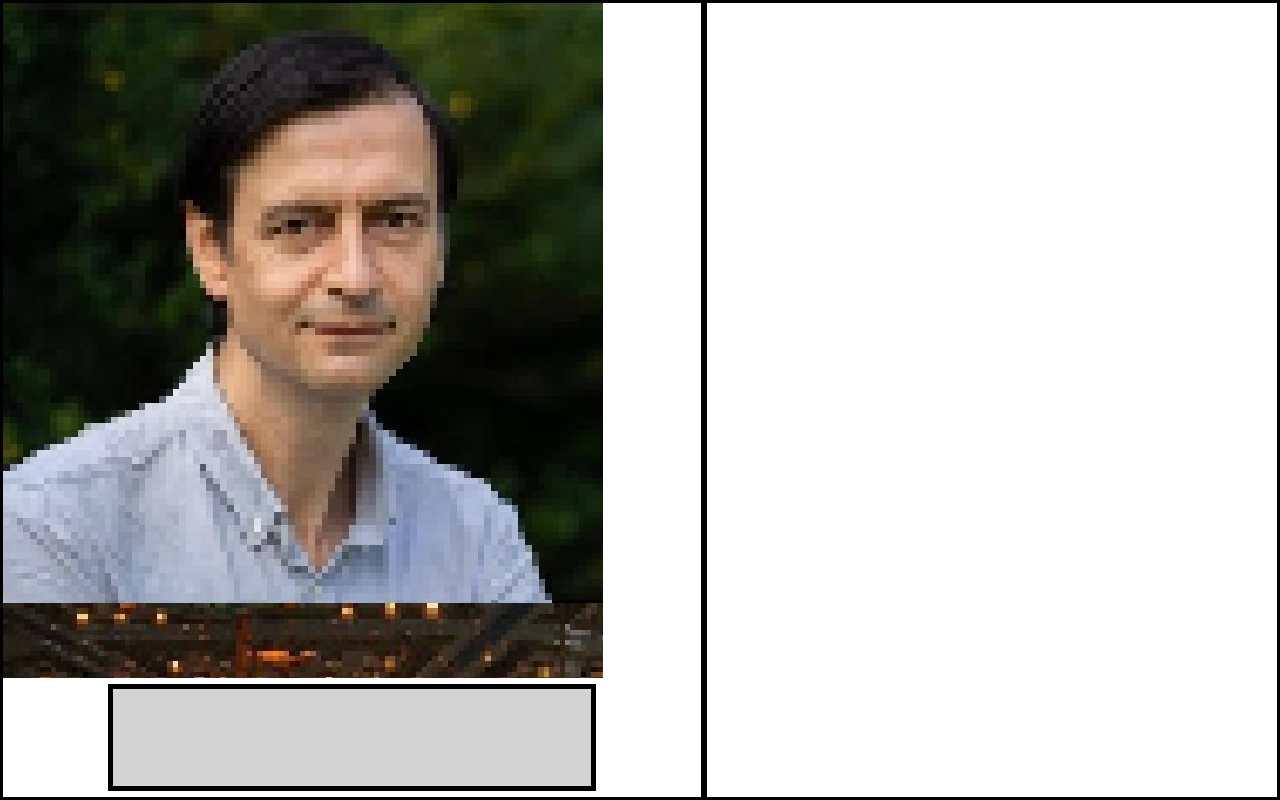
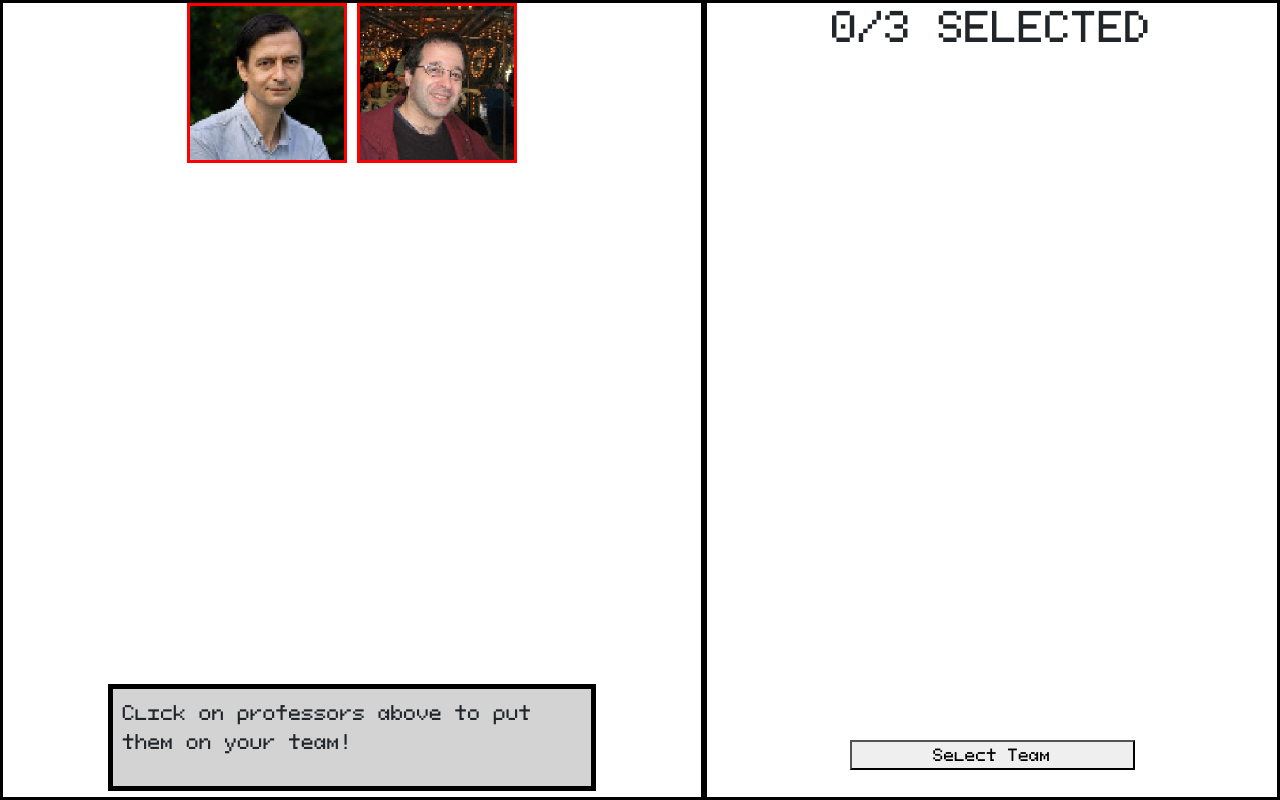
Before and after one commit to Pndablob/UMassShowdown, a React (Create React App) app: page /teamSelect in a window 1280 px wide. Built offline with nearby package versions, Linux system fonts and the light colour scheme.

Commit message:
team selector

```diff
--- a/src/BattleScreen/BattleScreen.tsx
+++ b/src/BattleScreen/BattleScreen.tsx
@@ -22,6 +22,8 @@ export interface BattleInitArgs {
 function BattleScreen({globalState, setGlobalState}: BattleScreenArgs) {
   const location: Location = useLocation();
   const state: BattleInitArgs = location.state;
+  console.log(state);
+
 
   const dialogue = useRef(new Dialogue());
 
@@ -38,7 +40,7 @@ function BattleScreen({globalState, setGlobalState}: BattleScreenArgs) {
         </div>
       </div>
       <div className={styles['message-container']}>
-        <MessageBox />
+        <MessageBox>SAMPLE TEXT</MessageBox>
       </div>
     </div>
   );
--- a/src/MessageBox/MessageBox.module.css
+++ b/src/MessageBox/MessageBox.module.css
@@ -7,4 +7,7 @@
   border-style: solid;
   background-color: lightgray;
   margin: 0 auto;
+  font-family: PixeloidMono;
+  padding: 10px;
+  font-size: 1.2rem;
 }
--- a/src/MessageBox/MessageBox.tsx
+++ b/src/MessageBox/MessageBox.tsx
@@ -1,9 +1,10 @@
-import React from 'react';
+import React, { ReactNode } from 'react';
 import styles from './MessageBox.module.css';
 
-function MessageBox() {
+function MessageBox({children}: {children: ReactNode}) {
   return (
     <div className={styles['message-box']}>
+      <p>{children}</p>
     </div>
   );
 }
--- /dev/null
+++ b/src/TeamSelectScreen/Profile.module.css
@@ -0,0 +1,22 @@
+.container {
+  width: 10rem;
+  height: 10rem;
+  border-style: solid;
+  border-color: red;
+  cursor: pointer;
+}
+
+.container:hover{
+  opacity: 0.8;
+}
+
+.disabled-container {
+  width: 10rem;
+  height: 10rem;
+  border-style: solid;
+  border-color: black;
+}
+
+.image {
+  width: 100%;
+}
--- a/src/TeamSelectScreen/Profile.tsx
+++ b/src/TeamSelectScreen/Profile.tsx
@@ -1,5 +1,34 @@
 import ProfessorTemplate from "../Game/ProfessorTemplate";
+import styles from './Profile.module.css';
 
-export default function Profile({prof}: {prof: ProfessorTemplate}) {
-  return <div/>
+interface ProfileArgs {
+  prof: ProfessorTemplate;
+  team: React.MutableRefObject<ProfessorTemplate[]>;
+  isEnabled: boolean;
+  removeMode: boolean;
+  update: ()=>void;
 }
+
+export default function Profile({prof, team, removeMode, isEnabled, update}: ProfileArgs) {
+  const clickHandler = () => {
+    if (!team.current || !isEnabled) return;
+    if (removeMode) {
+      team.current = team.current.filter((el)=>el.id !== prof.id);
+    } else {
+      team.current.push(prof);
+    }
+    update();
+  }
+
+  return <>
+    {
+        isEnabled ?
+          <div className={styles['container']} onClick={clickHandler}>
+            <img className={styles['image']} src={prof.picture} alt={prof.name}/>
+          </div>
+          : <div className={styles['disabled-container']} onClick={clickHandler}>
+            <img className={styles['image']} src={prof.picture} alt={prof.name}/>
+          </div>
+    }
+  </>
+}
--- a/src/TeamSelectScreen/TeamSelectScreen.module.css
+++ b/src/TeamSelectScreen/TeamSelectScreen.module.css
@@ -37,4 +37,10 @@
   height: 85%;
   width: 100%;
   margin: 0 auto;
+  display: flex;
+  flex-wrap: wrap;
+  column-gap: 10px;
+  row-gap: 10px;
+  align-content: start;
+  justify-content: center;
 }
--- a/src/TeamSelectScreen/TeamSelectScreen.tsx
+++ b/src/TeamSelectScreen/TeamSelectScreen.tsx
@@ -1,4 +1,4 @@
-import React, { Dispatch, SetStateAction } from 'react';
+import React, { Dispatch, SetStateAction, useRef, useState } from 'react';
 import RetroLink from '../RetroButton/RetroLink';
 import styles from './TeamSelectScreen.module.css';
 import { Link } from 'react-router-dom';
@@ -7,6 +7,7 @@ import Anderson0 from '../Game/Professors/Anderson0';
 import GlobalState from '../GlobalState/GlobalState';
 import ProfessorTemplate from '../Game/ProfessorTemplate';
 import MessageBox from '../MessageBox/MessageBox';
+import Profile from './Profile';
 
 interface TeamSelectArgs {
   globalState: GlobalState;
@@ -14,32 +15,59 @@ interface TeamSelectArgs {
 }
 
 function TeamSelect({globalState, setGlobalState}: TeamSelectArgs) {
+
+  const myTeam = useRef<ProfessorTemplate[]>([]);
   let battleInitState: BattleInitArgs = {
     opponent: "110",
-    professorsChosen: [
-      Anderson0
-    ]
+    professorsChosen: myTeam.current
+  }
+
+  // This is just used to force update when team changes
+  const [dummyState, setDummyState] = useState<number>(0);
+  const forceState = ()=>{
+    battleInitState.professorsChosen = myTeam.current;
+    setDummyState(dummyState+1);
   }
 
   return (
     <div className={styles['container']}>
-      {/*<h1 className={styles['header']}>Select Your Team</h1>*/}
-      {/*<RetroLink to="/battleScreen" state={battleInitState}>Select Team</RetroLink>*/}
       <div className={styles['left-container']}>
         <div className={styles['professor-container']}>
           { globalState.charactersUnlocked.map(
             (template: ProfessorTemplate)=>{
-              return <div key={template.id}>
-                <img src={template.picture} alt={template.name}/>
-              </div>
+              return <Profile
+                isEnabled={!myTeam.current.includes(template)}
+                removeMode={false}
+                key={template.id}
+                prof={template}
+                team={myTeam}
+                update={forceState}
+              />
             }
           )}
         </div>
         <div className={styles['message-container']}>
-          <MessageBox />
+          <MessageBox>Click on professors above to put them on your team!</MessageBox>
         </div>
       </div>
-      <div className={styles['right-container']}></div>
+      <div className={styles['right-container']}>
+        <h1 className={styles['header']}>{myTeam.current.length}/3 SELECTED</h1>
+        <div className={styles['professor-container']}>
+          { myTeam.current.map(
+            (template: ProfessorTemplate)=>{
+              return <Profile
+                isEnabled={true}
+                removeMode={true}
+                key={template.id}
+                prof={template}
+                team={myTeam}
+                update={forceState}
+              />
+            }
+          )}
+        </div>
+        <RetroLink to="/battleScreen" state={battleInitState}>Select Team</RetroLink>
+      </div>
     </div>
   );
 }
```
